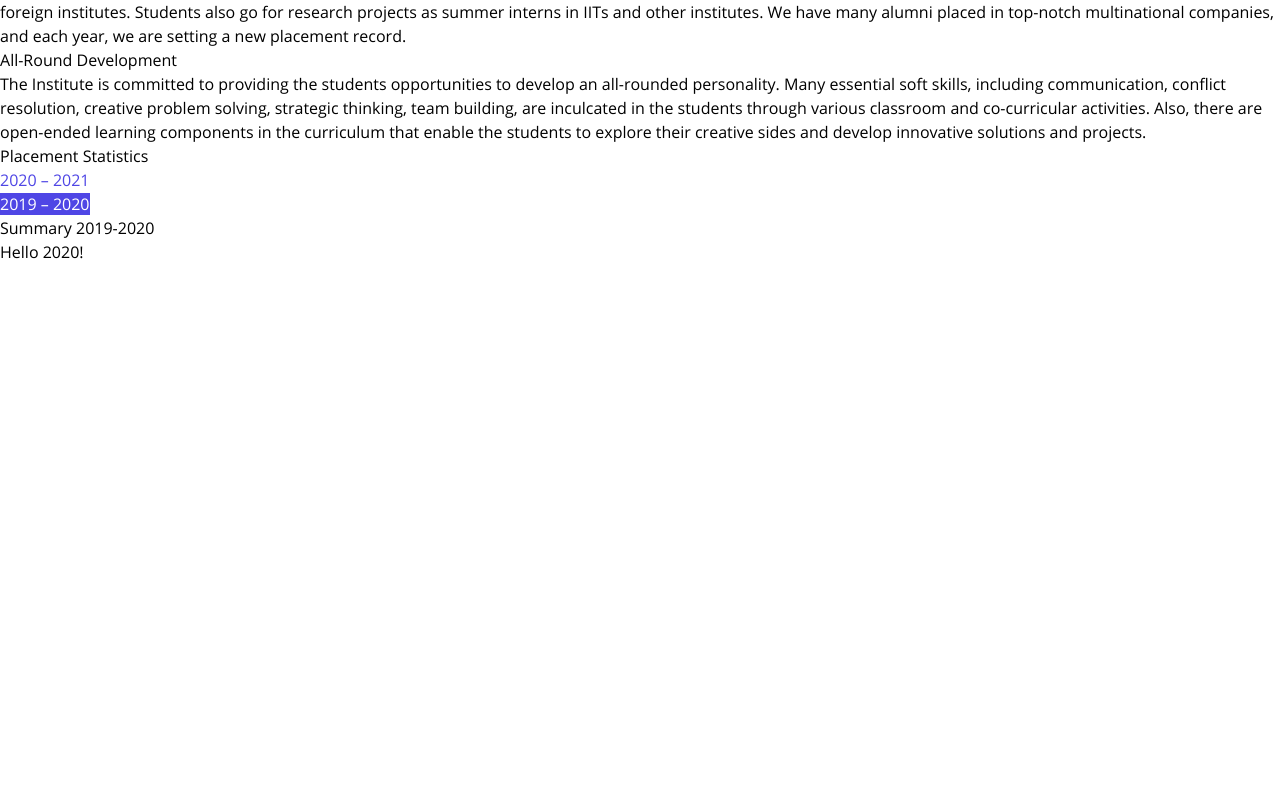
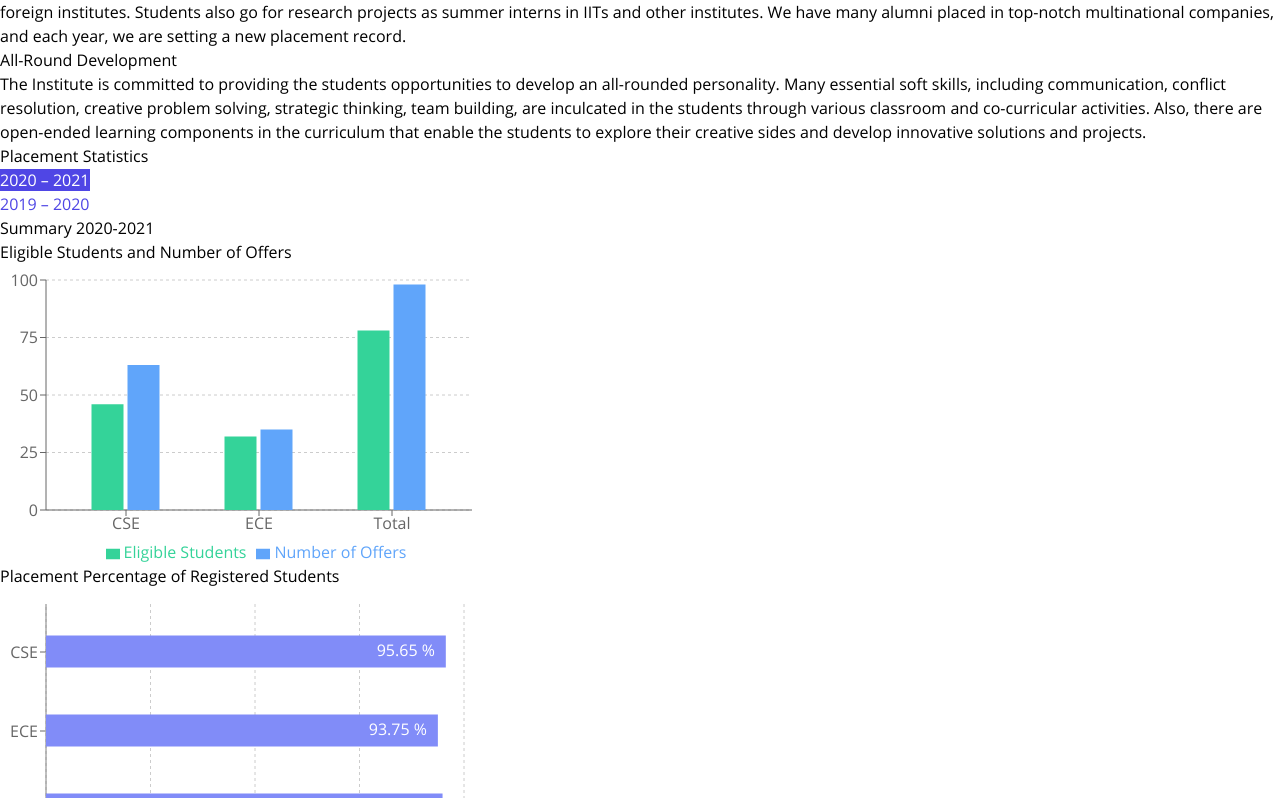
Before and after one commit to TNPCell-IIITKota/tnp-iiit-kota, a Next.js app: page / in a window 1280 px wide. Shown: the part 2002-2800 px from the top of the page. Before the commit the page ends 2266 px from the top, so only its background shows below. Built offline with nearby package versions, Linux system fonts and the light colour scheme.

Commit message:
feat: added charts

```diff
--- a/components/Charts.tsx
+++ b/components/Charts.tsx
@@ -1,5 +1,69 @@
 import type { Year } from '@types';
+import type { TooltipProps } from 'recharts';
 
-const Charts: React.FC<{ year: Year }> = ({ year }) => <div>Hello {year}!</div>;
+import { useRef } from 'react';
+import { Bar, BarChart, CartesianGrid, Legend, Tooltip, XAxis, YAxis } from 'recharts';
+
+import { CustomizedLabel, CustomTooltip, DetailedTooltip } from '@components/LabelsTooltips';
+import useOnScreen from '@utils/on-screen';
+import { eligibleVsOffers, placementPC } from '@utils/plcmt-stats';
+
+const Charts: React.FC<{ year: Year }> = ({ year }) => {
+  const ref = useRef<HTMLDivElement>(null);
+  const isVisible = useOnScreen(ref);
+
+  return (
+    <div cx="wrapper" ref={ref}>
+      <div>
+        <h3>Eligible Students and Number of Offers</h3>
+
+        <BarChart
+          width={480}
+          height={300}
+          data={eligibleVsOffers[year]}
+          barSize={32}
+          margin={{ top: 16, right: 8, left: -14 }}
+        >
+          <CartesianGrid strokeDasharray="3 3" vertical={false} />
+          <XAxis dataKey="branch" scale="point" padding={{ left: 80, right: 80 }} />
+          <YAxis />
+          <Tooltip content={CustomTooltip} />
+          <Legend wrapperStyle={{ left: 18 }} />
+          <Bar dataKey="Eligible Students" fill="#34D399" isAnimationActive={isVisible} />
+          <Bar dataKey="Number of Offers" fill="#60A5FA" isAnimationActive={isVisible} />
+        </BarChart>
+      </div>
+
+      <div>
+        <h3>Placement Percentage of Registered Students</h3>
+
+        <BarChart
+          width={480}
+          height={300}
+          data={placementPC[year]}
+          layout="vertical"
+          barSize={32}
+          margin={{ top: 16, right: 16, left: -14 }}
+        >
+          <XAxis type="number" />
+          <YAxis scale="point" type="category" dataKey="branch" padding={{ top: 48, bottom: 48 }} />
+          <CartesianGrid strokeDasharray="3 3" horizontal={false} />
+          <Tooltip
+            content={(props: TooltipProps<number, string>): React.ReactElement | null =>
+              DetailedTooltip(props, year)
+            }
+          />
+          <Bar
+            dataKey="Placement %"
+            fill="#818CF8"
+            isAnimationActive={isVisible}
+            animationBegin={400}
+            label={CustomizedLabel}
+          />
+        </BarChart>
+      </div>
+    </div>
+  );
+};
 
 export default Charts;
--- /dev/null
+++ b/components/LabelsTooltips.tsx
@@ -0,0 +1,63 @@
+import type { Branch, Year } from '@types';
+import type { LabelProps, TooltipProps } from 'recharts';
+
+import { branchWiseData } from '@utils/plcmt-stats';
+
+const CustomTooltip = ({
+  active,
+  payload,
+  label,
+}: TooltipProps<number, string>): React.ReactElement | null => {
+  if (active && payload && payload.length) {
+    return (
+      <div cx="tooltip">
+        <p cx="label">{label}</p>
+        <p cx="intro">
+          <span>Eligible Students: {payload[0].value}</span>
+          <span>Number of Offers: {payload[1].value}</span>
+          <span>
+            Jobs Offered: {Math.round((payload[1].value! * 1e4) / payload[0].value!) / 1e2}%
+          </span>
+        </p>
+      </div>
+    );
+  }
+
+  return null;
+};
+
+const CustomizedLabel = ({ x, y, width, height, value }: LabelProps): React.ReactElement => (
+  <text
+    x={(x as number) + (width as number) - 40}
+    y={(y as number) + (height as number) / 2}
+    fill="#fff"
+    textAnchor="middle"
+    dominantBaseline="middle"
+  >
+    {(value as number).toFixed(2)} %
+  </text>
+);
+
+const DetailedTooltip = (
+  { active, payload, label }: TooltipProps<number, string>,
+  year: Year,
+): React.ReactElement | null => {
+  if (active && payload && payload.length) {
+    const { Strength, Eligible, Placed } = branchWiseData[year][label as Branch];
+
+    return (
+      <div cx="tooltip">
+        <p cx="label">{label}</p>
+        <p cx="intro">
+          <span>Strength: {Strength}</span>
+          <span>Eligible: {Eligible}</span>
+          <span>Placed: {Placed}</span>
+        </p>
+      </div>
+    );
+  }
+
+  return null;
+};
+
+export { CustomizedLabel, CustomTooltip, DetailedTooltip };
--- a/components/Tabs.tsx
+++ b/components/Tabs.tsx
@@ -7,7 +7,7 @@ import summaries from '@utils/summaries';
 
 const Tabs: React.FC = () => {
   const now = 2021;
-  const [openTab, setOpenTab] = useState(1);
+  const [openTab, setOpenTab] = useState(0);
 
   return (
     <div cx="wrapper">
--- /dev/null
+++ b/styles/_charts.module.scss
@@ -0,0 +1,36 @@
+.wrapper {
+  @apply flex overflow-hidden flex-col flex-wrap justify-center items-center m-8;
+
+  h3 {
+    @apply pl-8 font-semibold text-center;
+  }
+
+  > div {
+    @apply overflow-x-auto overflow-y-hidden my-6 w-full;
+
+    scrollbar-width: thin;
+  }
+
+  :global {
+    .recharts-wrapper {
+      margin: 0 auto;
+    }
+
+    @media (max-width: 768px) {
+      .recharts-wrapper {
+        @apply w-[25rem] h-auto #{!important};
+        @apply pb-8;
+
+        > .recharts-surface {
+          @apply w-[25rem] h-auto #{!important};
+          @apply mx-auto;
+        }
+      }
+
+      .recharts-legend-wrapper {
+        @apply w-[25rem] bottom-auto left-1/2 #{!important};
+        @apply pl-4 mx-auto transform -translate-x-1/2;
+      }
+    }
+  }
+}
--- a/styles/_hero.module.scss
+++ b/styles/_hero.module.scss
@@ -118,5 +118,5 @@
 }
 
 .about {
-  @apply pt-3 mb-6 text-lg font-light tracking-wide lg:w-3/5 md:pt-4;
+  @apply pt-3 mb-6 text-lg font-light tracking-wide xl:w-3/5 md:pt-4;
 }
--- a/styles/_pitch.module.scss
+++ b/styles/_pitch.module.scss
@@ -7,11 +7,11 @@
 }
 
 .title-wrapper {
-  @apply mb-20 text-center;
+  @apply mb-12 text-center;
 }
 
 .wrapper {
-  @apply flex flex-col items-center pb-10 mx-auto mb-10 border-b border-gray-200 lg:w-3/5 sm:flex-row last:pb-0 last:mb-0 last:border-none;
+  @apply flex flex-col items-center pb-10 mx-auto mb-10 border-b border-gray-200 xl:w-3/5 sm:flex-row last:pb-0 last:mb-0 last:border-none;
 }
 
 .title {
--- a/styles/_stats.module.scss
+++ b/styles/_stats.module.scss
@@ -7,7 +7,7 @@
 }
 
 .wrapper {
-  @apply flex flex-col mx-auto lg:w-3/5;
+  @apply flex flex-col mx-auto xl:w-3/5;
 }
 
 .separator-wrapper {
@@ -19,9 +19,9 @@
 }
 
 .title-wrapper {
-  @apply flex flex-col flex-wrap py-6 mb-12 sm:flex-row;
+  @apply flex flex-col flex-wrap py-6 mb-4 sm:flex-row;
 }
 
 .title {
-  @apply mb-2 text-2xl font-semibold text-gray-900 sm:w-2/5 sm:mb-0;
+  @apply mb-2 text-2xl font-semibold text-gray-900 sm:mb-0;
 }
--- a/styles/_tabs.module.scss
+++ b/styles/_tabs.module.scss
@@ -1,5 +1,5 @@
 .wrapper {
-  @apply flex flex-wrap mx-auto lg:w-3/5;
+  @apply flex flex-wrap mx-auto xl:w-3/5;
 }
 
 .list-wrapper {
--- /dev/null
+++ b/utils/on-screen.ts
@@ -0,0 +1,23 @@
+import type React from 'react';
+
+import { useEffect, useState } from 'react';
+
+const useOnScreen = (ref: React.RefObject<Element>): boolean => {
+  const [isIntersecting, setIntersecting] = useState(false);
+
+  useEffect(() => {
+    const observer = new IntersectionObserver(([entry]) => {
+      setIntersecting(entry.isIntersecting);
+    });
+
+    observer.observe(ref.current!);
+    return (): void => {
+      observer.disconnect();
+    };
+    // eslint-disable-next-line react-hooks/exhaustive-deps
+  }, []);
+
+  return isIntersecting;
+};
+
+export default useOnScreen;
```
Also changed, not shown: styles/_labelstooltips.module.scss (added, +27 -0 lines).
